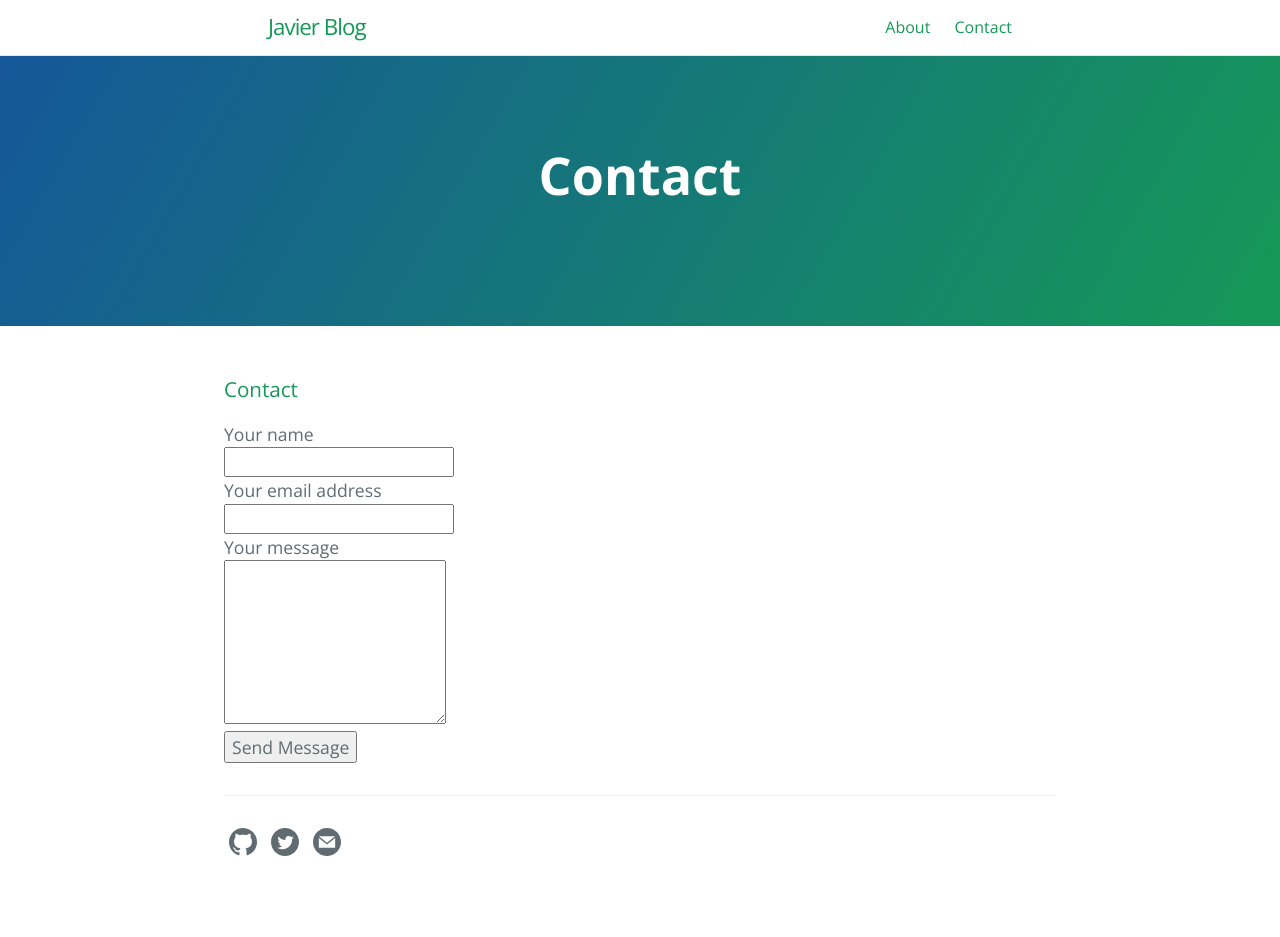
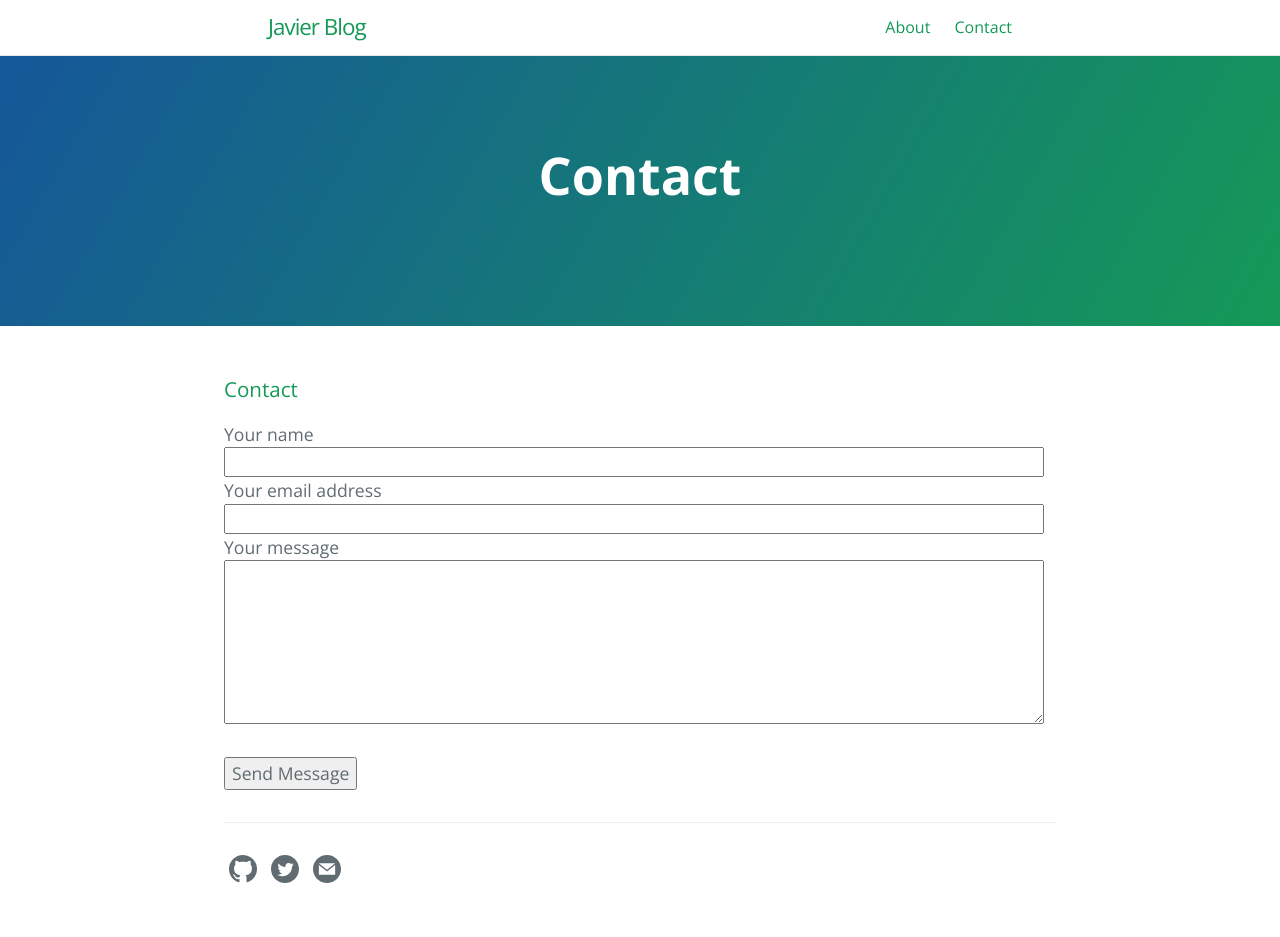
Before and after one commit to JavierLimon/javier-blog, a Jekyll site: the page built from contact.md, in a window 1280 px wide. Built offline with Jekyll 4.4.1, drawn with Linux system fonts in a browser that asks for light colours; before the commit the page ends 910 px from its top, so only the background shows below that.

Commit message:
Contact Form format

```diff
--- a/assets/css/contact-form.css
+++ b/assets/css/contact-form.css
@@ -6,7 +6,7 @@
     margin: 0;
     font-family: -apple-system, Arial, sans-serif;
     font-size: 1rem;
-    font-weight: 800;
+    font-weight: 400;
     line-height: 1.5;
     color: #212529;
     text-align: left;
--- a/contact.md
+++ b/contact.md
@@ -16,24 +16,24 @@ order: 1
         <div class="fcf-form-group">
             <label for="Name" class="fcf-label">Your name</label>
             <div class="fcf-input-group">
-                <input type="text" name="name" class="fcf-form-control" required>
+                <input type="text" name="name" style="width: 820px;" class="fcf-form-control" required>
             </div>
         </div>
 
         <div class="fcf-form-group">
             <label for="Email" class="fcf-label">Your email address</label>
             <div class="fcf-input-group">
-                <input type="email" name="email" class="fcf-form-control" required>
+                <input type="email" name="email" style="width: 820px;" class="fcf-form-control" required>
             </div>
         </div>
 
         <div class="fcf-form-group">
             <label for="Message" class="fcf-label">Your message</label>
             <div class="fcf-input-group">
-                <textarea name="message" class="fcf-form-control" rows="6" maxlength="3000" required></textarea>
+                <textarea name="message" class="fcf-form-control" style="width: 820px;" rows="6" maxlength="3000" required></textarea>
             </div>
         </div>
-
+        <br/>
         <div class="fcf-form-group">
             <button type="submit" id="fcf-button" class="fcf-btn fcf-btn-primary fcf-btn-lg fcf-btn-block">Send Message</button>
         </div>
```
